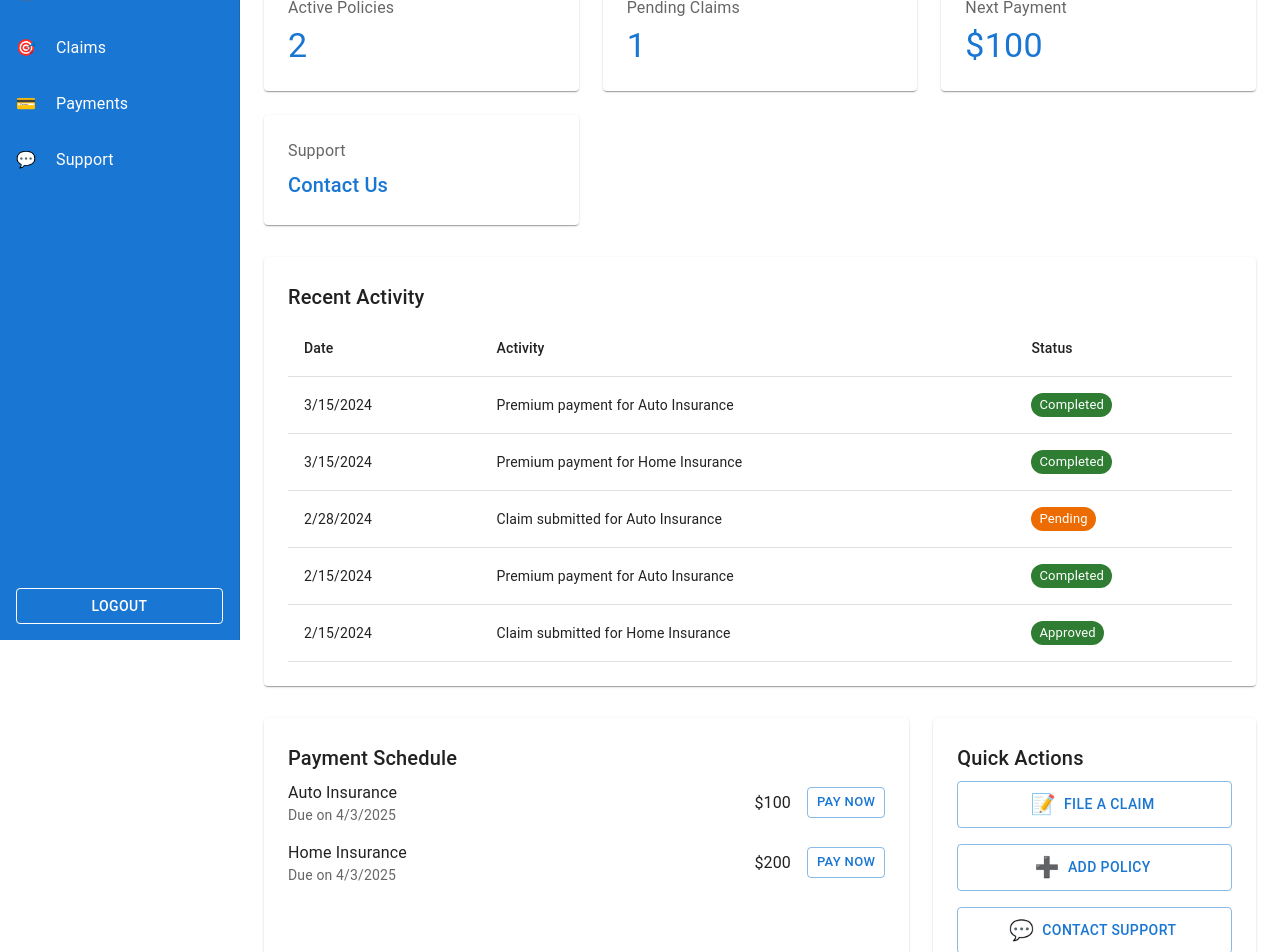
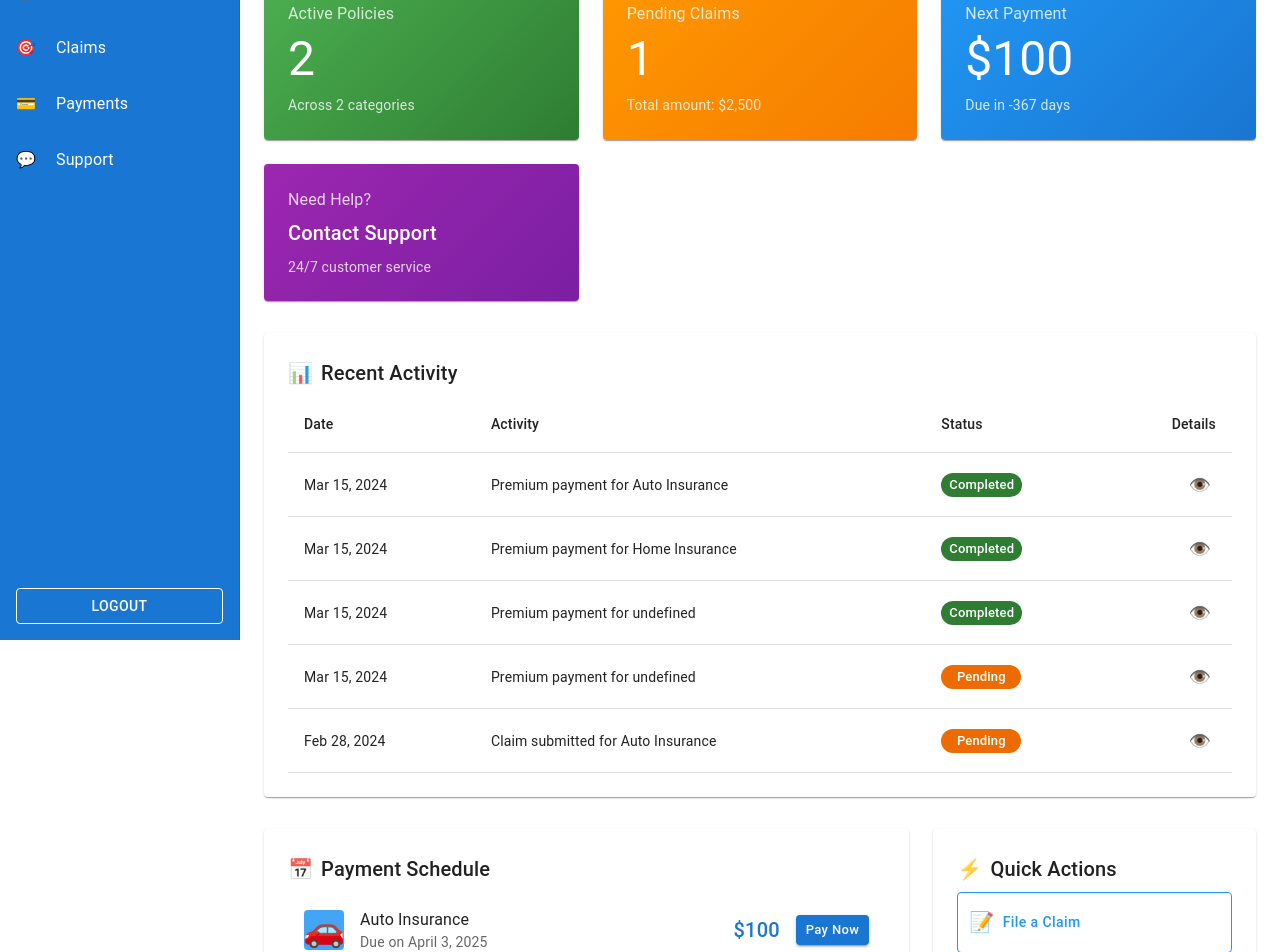
Before and after one commit to uday210/InsuranceCo, a React (Vite) app: page / in a window 1280 px wide. Shown: the part 160-1112 px from the top of the page. Built offline with nearby package versions, Linux system fonts and the light colour scheme.

Commit message:
Adding Ui Features

```diff
--- a/src/data/mockData.ts
+++ b/src/data/mockData.ts
@@ -1,10 +1,10 @@
 export const users = [
   {
-    id: 1,
-    email: 'user@example.com',
+    id: 'USR-001',
+    email: 'john.doe@example.com',
     password: 'password123', // In a real app, this would be hashed
     name: 'John Doe',
-    policyNumbers: ['POL-001', 'POL-002']
+    policyNumbers: ['POL-001', 'POL-002', 'POL-003', 'POL-004']
   }
 ];
 
@@ -17,17 +17,60 @@ export const policies = [
     premium: 1200,
     paymentSchedule: 'monthly',
     startDate: '2024-01-01',
-    endDate: '2024-12-31'
+    endDate: '2024-12-31',
+    details: {
+      vehicleMake: 'Toyota',
+      vehicleModel: 'Camry',
+      vehicleYear: '2022',
+      coverageType: 'Comprehensive'
+    }
   },
   {
     id: 'POL-002',
     type: 'Home Insurance',
     status: 'Active',
-    coverage: 200000,
+    coverage: 500000,
     premium: 2400,
     paymentSchedule: 'monthly',
     startDate: '2024-01-01',
-    endDate: '2024-12-31'
+    endDate: '2024-12-31',
+    details: {
+      propertyType: 'Single Family Home',
+      address: '123 Main St, Anytown, USA',
+      squareFeet: 2500,
+      yearBuilt: 2010
+    }
+  },
+  {
+    id: 'POL-003',
+    type: 'Life Insurance',
+    status: 'Active',
+    coverage: 1000000,
+    premium: 150,
+    paymentSchedule: 'monthly',
+    startDate: '2024-01-15',
+    endDate: '2054-01-15',
+    details: {
+      policyType: 'Term Life',
+      termLength: '30 years',
+      beneficiaries: ['Jane Doe', 'Jimmy Doe']
+    }
+  },
+  {
+    id: 'POL-004',
+    type: 'Health Insurance',
+    status: 'Active',
+    coverage: 2000000,
+    premium: 450,
+    paymentSchedule: 'monthly',
+    startDate: '2024-01-01',
+    endDate: '2024-12-31',
+    details: {
+      planType: 'PPO',
+      deductible: 1500,
+      coPayment: 25,
+      familyCoverage: true
+    }
   }
 ];
 
@@ -39,7 +82,12 @@ export const claims = [
     amount: 2500,
     status: 'Pending',
     dateSubmitted: '2024-02-28',
-    documents: []
+    documents: ['accident_report.pdf', 'damage_photos.jpg'],
+    details: {
+      location: '456 Oak Ave, Anytown, USA',
+      date: '2024-02-27',
+      description: 'Collision with another vehicle at intersection'
+    }
   },
   {
     id: 'CLM-002',
@@ -48,7 +96,26 @@ export const claims = [
     amount: 5000,
     status: 'Approved',
     dateSubmitted: '2024-02-15',
-    documents: []
+    documents: ['plumber_report.pdf', 'damage_assessment.pdf'],
+    details: {
+      location: 'Master Bathroom',
+      date: '2024-02-14',
+      description: 'Burst pipe caused water damage to ceiling and walls'
+    }
+  },
+  {
+    id: 'CLM-003',
+    policyId: 'POL-004',
+    description: 'Emergency room visit',
+    amount: 3500,
+    status: 'Completed',
+    dateSubmitted: '2024-03-01',
+    documents: ['medical_report.pdf', 'hospital_bill.pdf'],
+    details: {
+      hospital: 'City General Hospital',
+      date: '2024-02-29',
+      treatment: 'Broken arm treatment and cast'
+    }
   }
 ];
 
@@ -59,7 +126,12 @@ export const payments = [
     amount: 100,
     date: '2024-03-15',
     status: 'Completed',
-    method: 'credit_card'
+    method: 'credit_card',
+    details: {
+      cardType: 'Visa',
+      last4: '4242',
+      receiptNumber: 'RCP-2024-001'
+    }
   },
   {
     id: 'PAY-002',
@@ -67,14 +139,50 @@ export const payments = [
     amount: 200,
     date: '2024-03-15',
     status: 'Completed',
-    method: 'bank_transfer'
+    method: 'bank_transfer',
+    details: {
+      bankName: 'National Bank',
+      last4: '9876',
+      receiptNumber: 'RCP-2024-002'
+    }
   },
   {
     id: 'PAY-003',
+    policyId: 'POL-003',
+    amount: 150,
+    date: '2024-03-15',
+    status: 'Completed',
+    method: 'credit_card',
+    details: {
+      cardType: 'Mastercard',
+      last4: '1234',
+      receiptNumber: 'RCP-2024-003'
+    }
+  },
+  {
+    id: 'PAY-004',
+    policyId: 'POL-004',
+    amount: 450,
+    date: '2024-03-15',
+    status: 'Pending',
+    method: 'bank_transfer',
+    details: {
+      bankName: 'City Bank',
+      last4: '5432',
+      receiptNumber: 'RCP-2024-004'
+    }
+  },
+  {
+    id: 'PAY-005',
     policyId: 'POL-001',
     amount: 100,
     date: '2024-02-15',
     status: 'Completed',
-    method: 'credit_card'
+    method: 'credit_card',
+    details: {
+      cardType: 'Visa',
+      last4: '4242',
+      receiptNumber: 'RCP-2024-005'
+    }
   }
 ];
--- a/src/pages/Dashboard.tsx
+++ b/src/pages/Dashboard.tsx
@@ -1,7 +1,14 @@
-import { Box, Typography, Paper, Button, Table, TableBody, TableCell, TableContainer, TableHead, TableRow, Chip } from '@mui/material';
+import { Box, Typography, Paper, Button, Table, TableBody, TableCell, TableContainer, TableHead, TableRow, Chip, IconButton, Avatar } from '@mui/material';
 import { useAuth } from '../context/AuthContext';
 import { policies, claims, payments } from '../data/mockData';
 import { useNavigate } from 'react-router-dom';
+
+const INSURANCE_ICONS: { [key: string]: string } = {
+  'Auto Insurance': '🚗',
+  'Home Insurance': '🏠',
+  'Life Insurance': '❤️',
+  'Health Insurance': '⚕️'
+};
 
 export default function Dashboard() {
   const { user } = useAuth();
@@ -25,12 +32,14 @@ export default function Dashboard() {
     ...payments.map(payment => ({
       date: new Date(payment.date),
       activity: `Premium payment for ${userPolicies.find(p => p.id === payment.policyId)?.type}`,
-      status: payment.status
+      status: payment.status,
+      details: payment.details
     })),
     ...userClaims.map(claim => ({
       date: new Date(claim.dateSubmitted),
       activity: `Claim submitted for ${userPolicies.find(p => p.id === claim.policyId)?.type}`,
-      status: claim.status
+      status: claim.status,
+      details: claim.details
     }))
   ].sort((a, b) => b.date.getTime() - a.date.getTime()).slice(0, 5);
 
@@ -51,41 +60,85 @@ export default function Dashboard() {
 
   return (
     <Box>
-      <Typography variant="h4" gutterBottom sx={{ mb: 4 }}>
-        Welcome, {user?.name || 'John Doe'}
+      {/* Header */}
+      <Box sx={{ mb: 4, display: 'flex', alignItems: 'center', gap: 2 }}>
+        <Avatar
+          sx={{
+            width: 64,
+            height: 64,
+            bgcolor: 'primary.main',
+            fontSize: '1.5rem'
+          }}
+        >
+          {user?.name.split(' ').map(n => n[0]).join('')}
+        </Avatar>
+        <Box>
+          <Typography variant="h4" gutterBottom>
+            Welcome back, {user?.name.split(' ')[0] || 'John'}!
           </Typography>
-      <Typography variant="subtitle1" color="text.secondary" gutterBottom>
+          <Typography variant="subtitle1" color="text.secondary">
             Here's an overview of your insurance portfolio
           </Typography>
+        </Box>
+      </Box>
 
       {/* Overview Cards */}
-      <Box sx={{ display: 'grid', gridTemplateColumns: 'repeat(auto-fit, minmax(240px, 1fr))', gap: 3, mb: 4 }}>
-        <Paper sx={{ p: 3 }}>
-          <Typography color="text.secondary" gutterBottom>Active Policies</Typography>
-          <Typography variant="h4" color="primary">{userPolicies.length}</Typography>
+      <Box sx={{
+        display: 'grid',
+        gridTemplateColumns: 'repeat(auto-fit, minmax(240px, 1fr))',
+        gap: 3,
+        mb: 4
+      }}>
+        <Paper sx={{ p: 3, background: 'linear-gradient(135deg, #4CAF50 0%, #2E7D32 100%)', color: 'white' }}>
+          <Typography color="rgba(255,255,255,0.8)" gutterBottom>Active Policies</Typography>
+          <Typography variant="h3">{userPolicies.length}</Typography>
+          <Typography variant="body2" sx={{ mt: 1, color: 'rgba(255,255,255,0.8)' }}>
+            Across {new Set(userPolicies.map(p => p.type)).size} categories
+          </Typography>
         </Paper>
 
-        <Paper sx={{ p: 3 }}>
-          <Typography color="text.secondary" gutterBottom>Pending Claims</Typography>
-          <Typography variant="h4" color="primary">{pendingClaims.length}</Typography>
+        <Paper sx={{ p: 3, background: 'linear-gradient(135deg, #FF9800 0%, #F57C00 100%)', color: 'white' }}>
+          <Typography color="rgba(255,255,255,0.8)" gutterBottom>Pending Claims</Typography>
+          <Typography variant="h3">{pendingClaims.length}</Typography>
+          <Typography variant="body2" sx={{ mt: 1, color: 'rgba(255,255,255,0.8)' }}>
+            Total amount: ${pendingClaims.reduce((sum, claim) => sum + claim.amount, 0).toLocaleString()}
+          </Typography>
         </Paper>
 
-        <Paper sx={{ p: 3 }}>
-          <Typography color="text.secondary" gutterBottom>Next Payment</Typography>
-          <Typography variant="h4" color="primary">${nextPayment.toLocaleString()}</Typography>
+        <Paper sx={{ p: 3, background: 'linear-gradient(135deg, #2196F3 0%, #1976D2 100%)', color: 'white' }}>
+          <Typography color="rgba(255,255,255,0.8)" gutterBottom>Next Payment</Typography>
+          <Typography variant="h3">${nextPayment.toLocaleString()}</Typography>
+          <Typography variant="body2" sx={{ mt: 1, color: 'rgba(255,255,255,0.8)' }}>
+            Due in {Math.ceil((new Date('2024-04-01').getTime() - new Date().getTime()) / (1000 * 60 * 60 * 24))} days
+          </Typography>
         </Paper>
 
-        <Paper sx={{ p: 3 }}>
-          <Typography color="text.secondary" gutterBottom>Support</Typography>
-          <Typography variant="h6" color="primary" sx={{ cursor: 'pointer' }} onClick={() => navigate('/support')}>
-            Contact Us
+        <Paper
+          sx={{
+            p: 3,
+            background: 'linear-gradient(135deg, #9C27B0 0%, #7B1FA2 100%)',
+            color: 'white',
+            cursor: 'pointer',
+            transition: 'transform 0.2s',
+            '&:hover': {
+              transform: 'translateY(-4px)'
+            }
+          }}
+          onClick={() => navigate('/support')}
+        >
+          <Typography color="rgba(255,255,255,0.8)" gutterBottom>Need Help?</Typography>
+          <Typography variant="h6">Contact Support</Typography>
+          <Typography variant="body2" sx={{ mt: 1, color: 'rgba(255,255,255,0.8)' }}>
+            24/7 customer service
           </Typography>
         </Paper>
       </Box>
 
       {/* Recent Activity */}
       <Paper sx={{ p: 3, mb: 4 }}>
-        <Typography variant="h6" gutterBottom>Recent Activity</Typography>
+        <Typography variant="h6" gutterBottom sx={{ display: 'flex', alignItems: 'center', gap: 1 }}>
+          <span role="img" aria-label="activity">📊</span> Recent Activity
+        </Typography>
         <TableContainer>
           <Table>
             <TableHead>
@@ -93,19 +146,42 @@ export default function Dashboard() {
                 <TableCell>Date</TableCell>
                 <TableCell>Activity</TableCell>
                 <TableCell>Status</TableCell>
+                <TableCell align="right">Details</TableCell>
               </TableRow>
             </TableHead>
             <TableBody>
               {recentActivity.map((activity, index) => (
-                <TableRow key={index}>
-                  <TableCell>{activity.date.toLocaleDateString()}</TableCell>
+                <TableRow
+                  key={index}
+                  sx={{
+                    '&:hover': {
+                      bgcolor: 'action.hover',
+                      cursor: 'pointer'
+                    }
+                  }}
+                >
+                  <TableCell>{activity.date.toLocaleDateString('en-US', {
+                    month: 'short',
+                    day: 'numeric',
+                    year: 'numeric'
+                  })}</TableCell>
                   <TableCell>{activity.activity}</TableCell>
                   <TableCell>
                     <Chip
                       label={activity.status}
                       color={getStatusColor(activity.status) as any}
                       size="small"
+                      sx={{
+                        fontWeight: 500,
+                        minWidth: 80,
+                        textAlign: 'center'
+                      }}
                     />
+                  </TableCell>
+                  <TableCell align="right">
+                    <IconButton size="small" color="primary">
+                      <span role="img" aria-label="view">👁️</span>
+                    </IconButton>
                   </TableCell>
                 </TableRow>
               ))}
@@ -117,21 +193,64 @@ export default function Dashboard() {
       {/* Payment Schedule and Quick Actions */}
       <Box sx={{ display: 'grid', gridTemplateColumns: { xs: '1fr', md: '2fr 1fr' }, gap: 3 }}>
         <Paper sx={{ p: 3 }}>
-          <Typography variant="h6" gutterBottom>Payment Schedule</Typography>
+          <Typography variant="h6" gutterBottom sx={{ display: 'flex', alignItems: 'center', gap: 1 }}>
+            <span role="img" aria-label="calendar">📅</span> Payment Schedule
+          </Typography>
           {userPolicies.map(policy => (
-            <Box key={policy.id} sx={{ display: 'flex', justifyContent: 'space-between', alignItems: 'center', mb: 2 }}>
+            <Box
+              key={policy.id}
+              sx={{
+                display: 'flex',
+                justifyContent: 'space-between',
+                alignItems: 'center',
+                mb: 2,
+                p: 2,
+                borderRadius: 1,
+                bgcolor: 'background.default',
+                '&:hover': {
+                  bgcolor: 'action.hover'
+                }
+              }}
+            >
+              <Box sx={{ display: 'flex', alignItems: 'center', gap: 2 }}>
+                <Typography
+                  variant="h4"
+                  sx={{
+                    width: 40,
+                    height: 40,
+                    display: 'flex',
+                    alignItems: 'center',
+                    justifyContent: 'center',
+                    borderRadius: 1,
+                    bgcolor: 'primary.light',
+                    color: 'primary.contrastText'
+                  }}
+                >
+                  {INSURANCE_ICONS[policy.type]}
+                </Typography>
                 <Box>
                   <Typography>{policy.type}</Typography>
                   <Typography variant="body2" color="text.secondary">
-                  Due on {new Date().toLocaleDateString()}
+                    Due on {new Date().toLocaleDateString('en-US', {
+                      month: 'long',
+                      day: 'numeric',
+                      year: 'numeric'
+                    })}
                   </Typography>
                 </Box>
+              </Box>
               <Box sx={{ display: 'flex', alignItems: 'center', gap: 2 }}>
-                <Typography>${(policy.premium / 12).toLocaleString()}</Typography>
+                <Typography variant="h6" color="primary">
+                  ${(policy.premium / 12).toLocaleString()}
+                </Typography>
                 <Button
-                  variant="outlined"
+                  variant="contained"
                   size="small"
                   onClick={() => navigate(`/payments/new?policyId=${policy.id}`)}
+                  sx={{
+                    textTransform: 'none',
+                    boxShadow: 2
+                  }}
                 >
                   Pay Now
                 </Button>
@@ -141,36 +260,36 @@ export default function Dashboard() {
         </Paper>
 
         <Paper sx={{ p: 3 }}>
-          <Typography variant="h6" gutterBottom>Quick Actions</Typography>
+          <Typography variant="h6" gutterBottom sx={{ display: 'flex', alignItems: 'center', gap: 1 }}>
+            <span role="img" aria-label="actions">⚡</span> Quick Actions
+          </Typography>
           <Box sx={{ display: 'grid', gap: 2 }}>
+            {[
+              { icon: '📝', label: 'File a Claim', path: '/claims/new', color: '#2196F3' },
+              { icon: '➕', label: 'Add Policy', path: '/policies/new', color: '#4CAF50' },
+              { icon: '💬', label: 'Contact Support', path: '/support', color: '#9C27B0' },
+              { icon: '👤', label: 'Update Profile', path: '/profile', color: '#FF9800' }
+            ].map((action, index) => (
               <Button
+                key={index}
                 variant="outlined"
-              startIcon={<span>📝</span>}
-              onClick={() => navigate('/claims/new')}
+                startIcon={<span role="img" aria-label={action.label}>{action.icon}</span>}
+                onClick={() => navigate(action.path)}
+                sx={{
+                  color: action.color,
+                  borderColor: action.color,
+                  '&:hover': {
+                    borderColor: action.color,
+                    bgcolor: `${action.color}10`
+                  },
+                  textTransform: 'none',
+                  justifyContent: 'flex-start',
+                  py: 1.5
+                }}
               >
-              File a Claim
+                {action.label}
               </Button>
-            <Button
-              variant="outlined"
-              startIcon={<span>➕</span>}
-              onClick={() => navigate('/policies/new')}
-            >
-              Add Policy
-            </Button>
-            <Button
-              variant="outlined"
-              startIcon={<span>💬</span>}
-              onClick={() => navigate('/support')}
-            >
-              Contact Support
-            </Button>
-            <Button
-              variant="outlined"
-              startIcon={<span>👤</span>}
-              onClick={() => navigate('/profile')}
-            >
-              Update Profile
-            </Button>
+            ))}
           </Box>
         </Paper>
       </Box>
```
Lines whose indentation alone changed are shown as unchanged.
